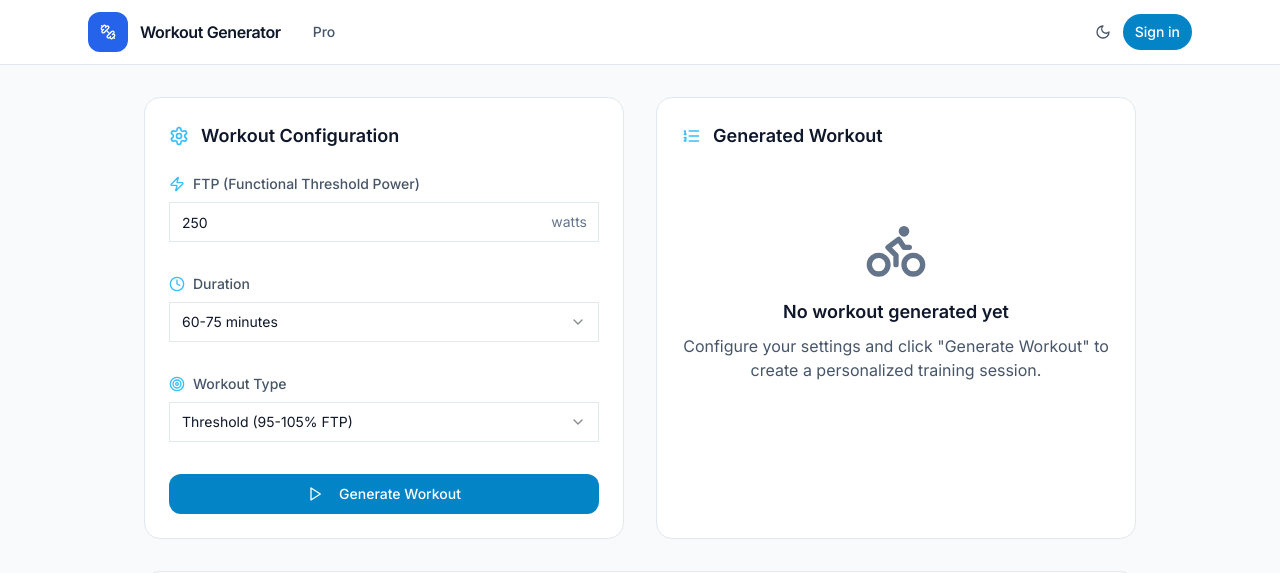
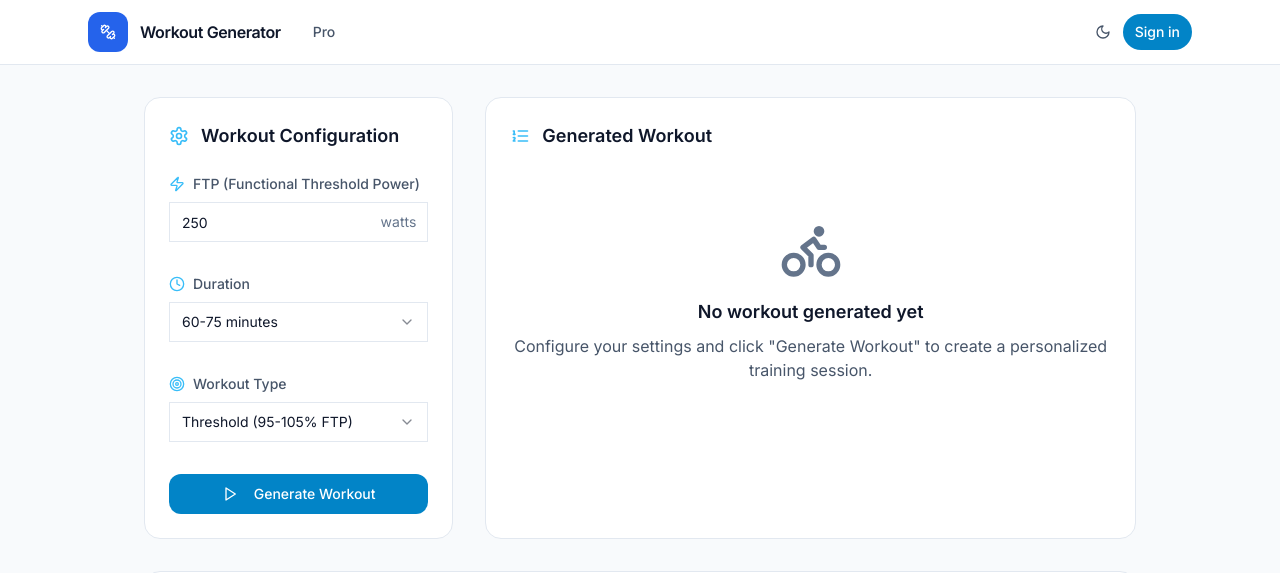
Before and after one commit to giulioGranata/WorkoutBuilder, a Next.js app: page / in a window 1280 px wide. Shown: the top 573 px of the page. Built offline with nearby package versions, Linux system fonts and the light colour scheme; no server answers.

Commit message:
feat: adjust layout of workout components for better responsiveness and visual consistency

```diff
--- a/src/app/page.tsx
+++ b/src/app/page.tsx
@@ -1,4 +1,4 @@
-'use client';
+"use client";
 
 import { useState } from "react";
 
@@ -19,7 +19,7 @@ export default function Page() {
   return (
     <div className="flex flex-1 flex-col">
       <main className="flex-1 w-full max-w-5xl mx-auto px-4 py-8">
-        <div className="grid lg:grid-cols-2 gap-6 lg:gap-8">
+        <div className="grid lg:grid-cols-3 gap-6 lg:gap-8">
           <WorkoutForm
             onWorkoutGenerated={handleWorkoutGenerated}
             hasWorkout={!!workout}
--- a/src/components/WorkoutForm.tsx
+++ b/src/components/WorkoutForm.tsx
@@ -173,7 +173,7 @@ export function WorkoutForm({
   }, [typeWatch]);
 
   return (
-    <div className="rounded-2xl border border-[--border] bg-[color:var(--card)] p-6">
+    <div className="lg:col-span-1 rounded-2xl border border-[--border] bg-[color:var(--card)] p-6">
       <div className="mb-6 flex items-center">
         <Settings className="mr-3 h-5 w-5 text-sky-400" />
         <h2 className="text-lg font-semibold text-[--text-primary]">
--- a/src/components/WorkoutOutput.tsx
+++ b/src/components/WorkoutOutput.tsx
@@ -237,7 +237,7 @@ export function WorkoutOutput({
   // step list visuals removed in favor of the chart
 
   return (
-    <div className="rounded-2xl border border-[--border] bg-[color:var(--card)] px-4 py-6 sm:px-6">
+    <div className="lg:col-span-2 rounded-2xl border border-[--border] bg-[color:var(--card)] px-4 py-6 sm:px-6">
       <div className="mb-5 flex items-center">
         <ListOrdered className="mr-3 h-5 w-5 text-sky-400" />
         <h2 className="text-lg font-semibold text-[--text-primary]">
@@ -269,7 +269,9 @@ export function WorkoutOutput({
                 </Tooltip>
               </TooltipProvider>
             </div>
-            <span className="tabular-nums text-sm text-[--text-primary]">{bias}%</span>
+            <span className="tabular-nums text-sm text-[--text-primary]">
+              {bias}%
+            </span>
           </div>
 
           {/* Bottom row: - slider + */}
```
